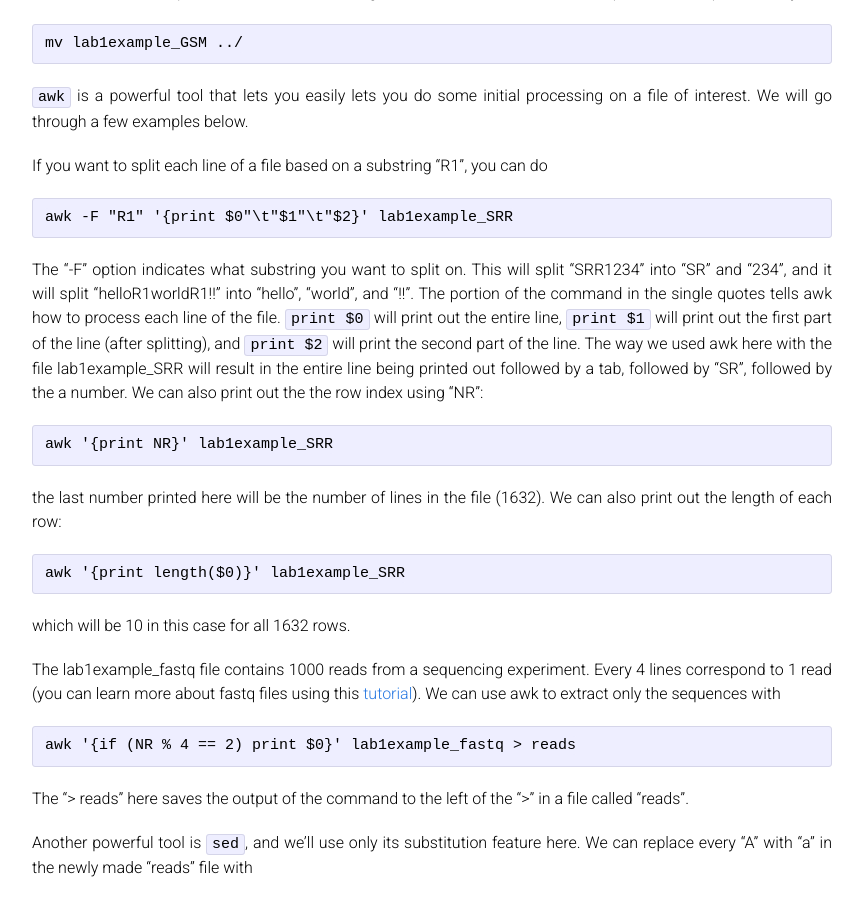
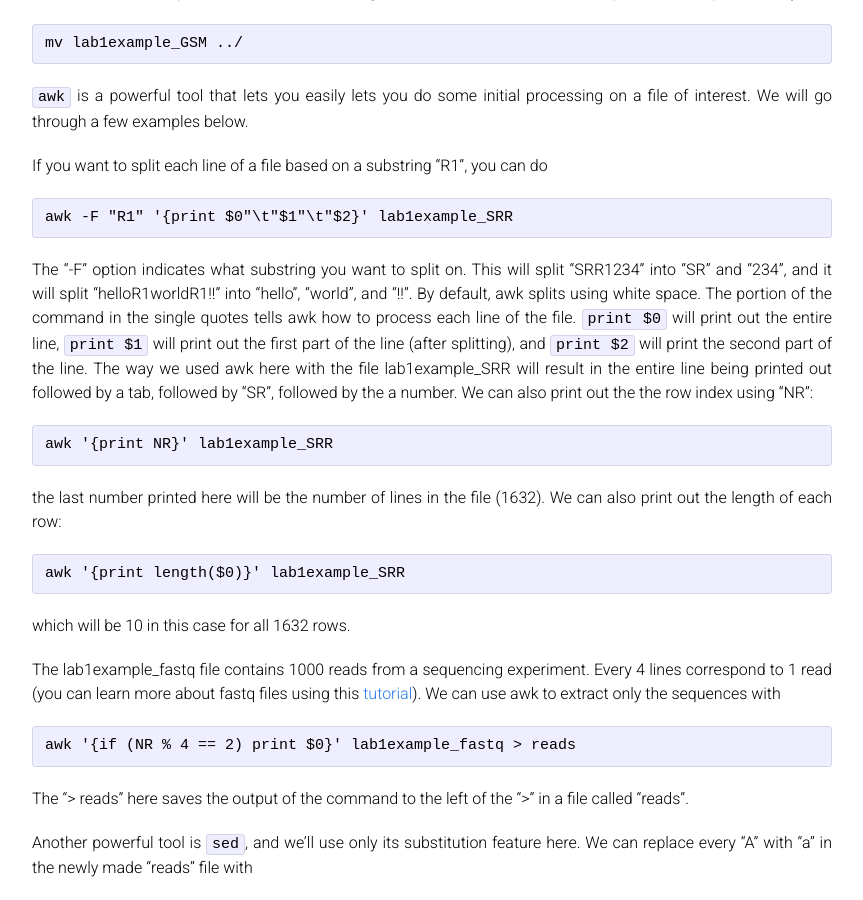
Before and after one commit to laurashen/data-science-sequencing.github.io, a Jekyll site: the page built from assets/labhour1/shell_basics.md, in a window 1280 px wide and 900 px high, scrolled down 958 px. Shown: the whole window, without its empty margins (208-1071 px from the left). Built offline with Jekyll 4.4.1, drawn with Linux system fonts in a browser that asks for light colours; comment, search, counter and statistics services are not loaded.

Commit message:
Terminal tutorial

````diff
--- a/assets/labhour1/shell_basics.md
+++ b/assets/labhour1/shell_basics.md
@@ -62,7 +62,7 @@ If you want to split each line of a file based on a substring "R1", you can do
 awk -F "R1" '{print $0"\t"$1"\t"$2}' lab1example_SRR
 ```
 
-The "-F" option indicates what substring you want to split on. This will split "SRR1234" into "SR" and "234", and it will split "helloR1worldR1!!" into "hello", "world", and "!!". The portion of the command in the single quotes tells awk how to process each line of the file. ```print $0``` will print out the entire line, ```print $1``` will print out the first part of the line (after splitting), and ```print $2``` will print the second part of the line. The way we used awk here with the file lab1example_SRR will result in the entire line being printed out followed by a tab, followed by "SR", followed by the a number. We can also print out the the row index using "NR":
+The "-F" option indicates what substring you want to split on. This will split "SRR1234" into "SR" and "234", and it will split "helloR1worldR1!!" into "hello", "world", and "!!". By default, awk splits using white space. The portion of the command in the single quotes tells awk how to process each line of the file. ```print $0``` will print out the entire line, ```print $1``` will print out the first part of the line (after splitting), and ```print $2``` will print the second part of the line. The way we used awk here with the file lab1example_SRR will result in the entire line being printed out followed by a tab, followed by "SR", followed by the a number. We can also print out the the row index using "NR":
 
 ```
 awk '{print NR}' lab1example_SRR
````
